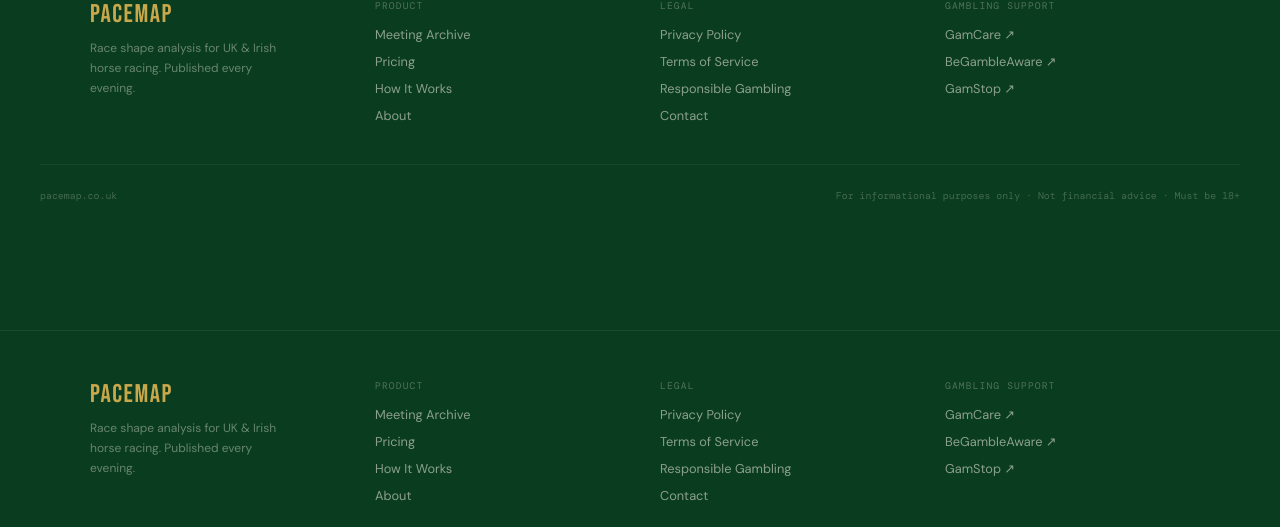
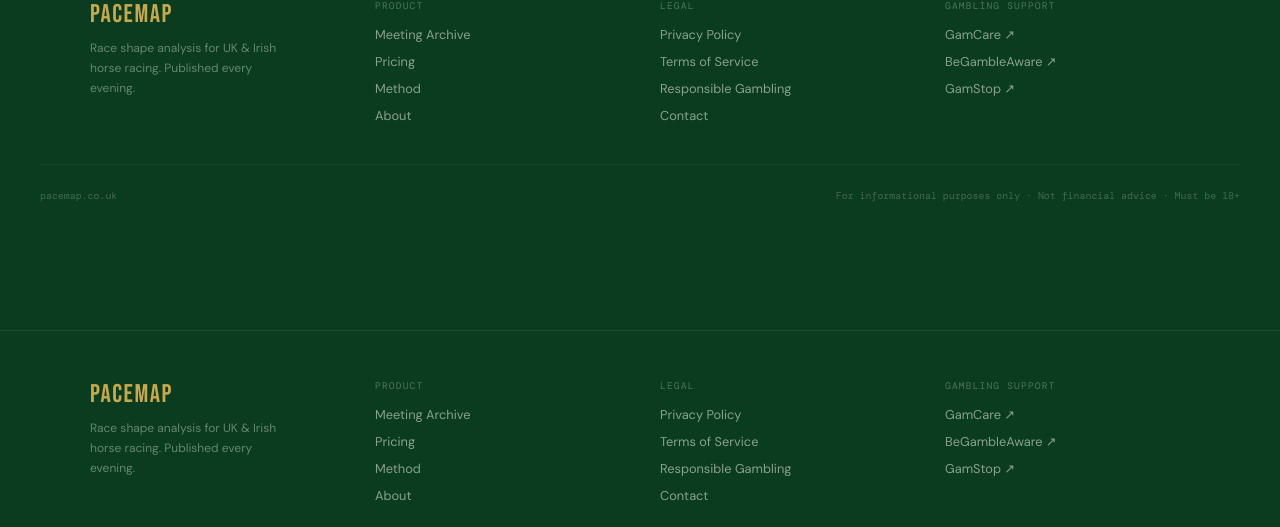
Before and after one commit to ppcjobber/clerk-authentication-starter, a Next.js app: page /how-it-works in a window 1280 px wide. Shown: the part 1931-2458 px from the top of the page. Built offline with nearby package versions, Linux system fonts and the light colour scheme; no server answers; a web font is replaced by a local one.

Commit message:
Update Footer.tsx

```diff
--- a/components/Footer.tsx
+++ b/components/Footer.tsx
@@ -44,7 +44,7 @@ export default function Footer() {
             {[
               { href: "/archive",      label: "Meeting Archive" },
               { href: "/pricing",      label: "Pricing"         },
-              { href: "/how-it-works", label: "How It Works"    },
+              { href: "/method",       label: "Method"          },
               { href: "/about",        label: "About"           },
             ].map(l => (
               <Link key={l.href} href={l.href} style={{
```
